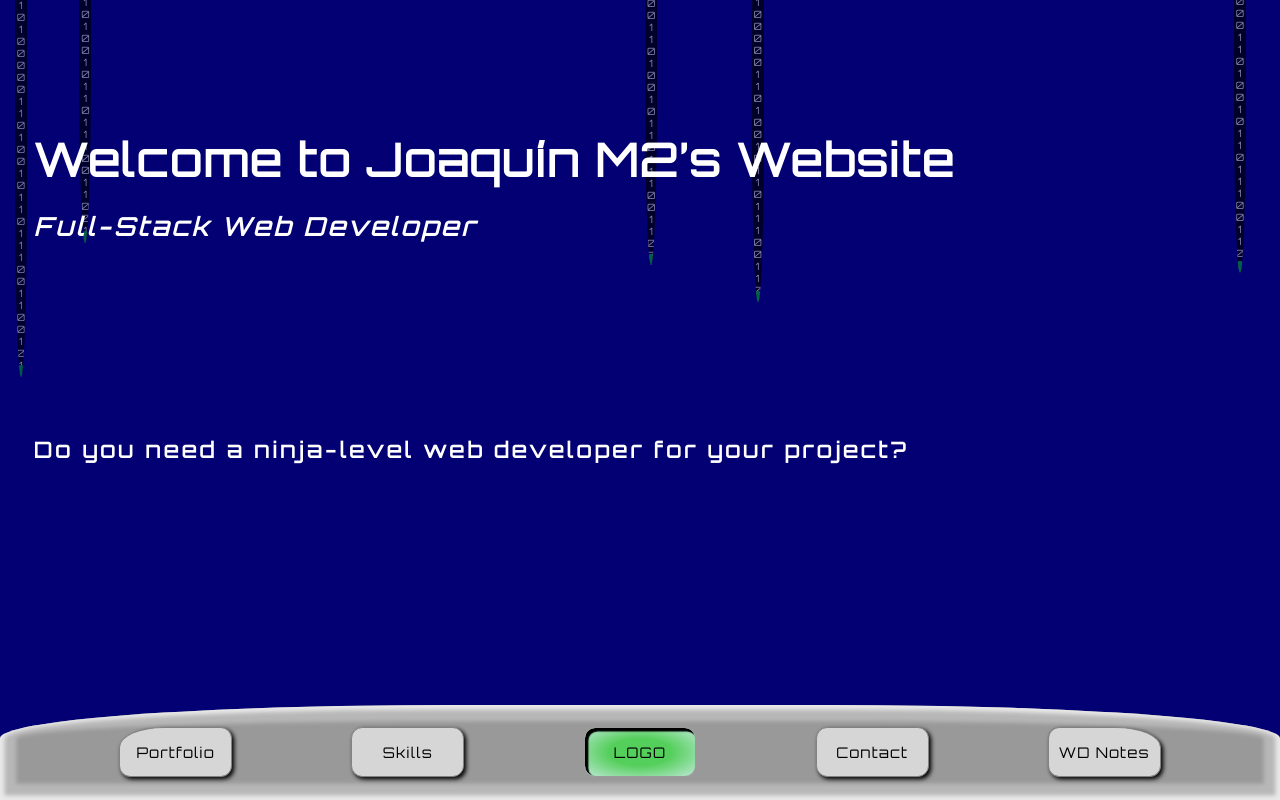
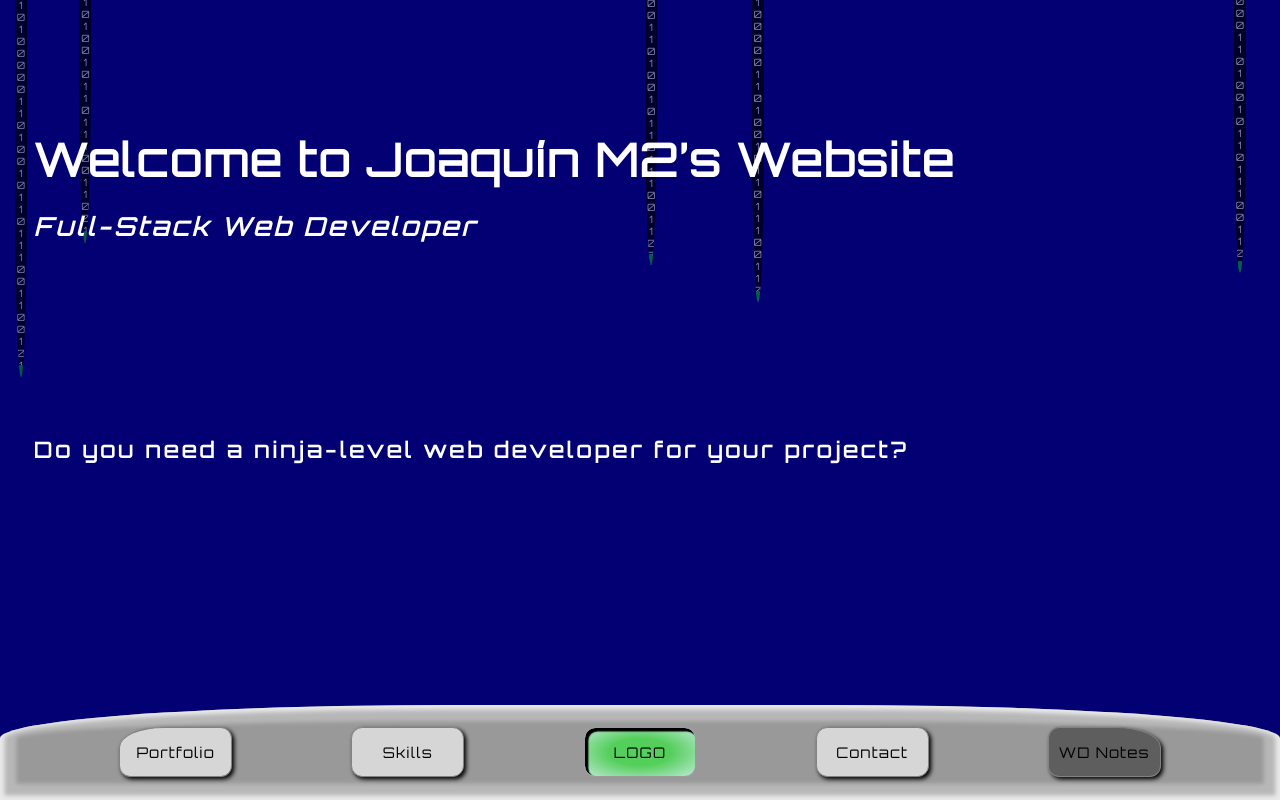
Before and after one commit to Joaquin-M2/portfolio-website, a Next.js app: page / in a window 1280 px wide. Built offline with nearby package versions, Linux system fonts and the light colour scheme.

Commit message:
Disable 'WD Notes' navbar button

```diff
--- a/components/projects/portfolio-website/nav-bar-bottom/nav-bar-bottom.js
+++ b/components/projects/portfolio-website/nav-bar-bottom/nav-bar-bottom.js
@@ -1,12 +1,10 @@
 import Link from 'next/link';
-import {useRouter} from 'next/router';
+import { useRouter } from 'next/router';
 import Button_NavBarBottom from './button/button';
 
 import styles from './nav-bar-bottom.module.scss';
 
-
 function NavBarBottom(props) {
-
   // useEffect(() => {
   //     const navBarBottom = document.getElementById('navBarBottom');
   //     let currentPath = window.location.pathname.substring(1, 5)
@@ -17,11 +15,16 @@ function NavBarBottom(props) {
   const router = useRouter();
 
   return (
-        <nav className={`${styles.navBarBottom} ${props.additionalStyles}`} id="navBarBottom">
+    <nav
+      className={`${styles.navBarBottom} ${props.additionalStyles}`}
+      id="navBarBottom"
+    >
       <Link href="/portfolio/projects">
         <a>
           <Button_NavBarBottom
-                        additionalStyles={`${styles.firstButton} ${router.pathname.startsWith('/portfolio') ? styles.active : null}`}
+            additionalStyles={`${styles.firstButton} ${
+              router.pathname.startsWith('/portfolio') ? styles.active : null
+            }`}
           >
             Portfolio
           </Button_NavBarBottom>
@@ -29,36 +32,51 @@ function NavBarBottom(props) {
       </Link>
       <Link href="/skills/frontend">
         <a>
-                    <Button_NavBarBottom additionalStyles={router.pathname.startsWith('/skills') ? styles.active : null}>
+          <Button_NavBarBottom
+            additionalStyles={
+              router.pathname.startsWith('/skills') ? styles.active : null
+            }
+          >
             Skills
           </Button_NavBarBottom>
         </a>
       </Link>
       <Link href="/">
         <a>
-                    <Button_NavBarBottom additionalStyles={router.pathname === '/' ? styles.active : null}>
+          <Button_NavBarBottom
+            additionalStyles={router.pathname === '/' ? styles.active : null}
+          >
             LOGO
           </Button_NavBarBottom>
         </a>
       </Link>
       <Link href="/contact">
         <a>
-                    <Button_NavBarBottom additionalStyles={router.pathname === '/contact' ? styles.active : null}>
+          <Button_NavBarBottom
+            additionalStyles={
+              router.pathname === '/contact' ? styles.active : null
+            }
+          >
             Contact
           </Button_NavBarBottom>
         </a>
       </Link>
-            <Link href="/web-development-notes">
-                <a>
+      {/* <Link href="/web-development-notes">
+        <a> */}
       <Button_NavBarBottom
-                        additionalStyles={`${styles.lastButton} ${router.pathname.startsWith('/web-development-notes') ? styles.active : null}`}
+        additionalStyles={`${styles.lastButton} ${styles.disabledButton}`}
+        // additionalStyles={`${styles.lastButton} ${styles.disabledButton} ${
+        //   router.pathname.startsWith('/web-development-notes')
+        //     ? styles.active
+        //     : null
+        // }`}
       >
         WD Notes
       </Button_NavBarBottom>
-                </a>
-            </Link>
+      {/* </a>
+      </Link> */}
     </nav>
-    )
+  );
 }
 
 export default NavBarBottom;
--- a/components/projects/portfolio-website/nav-bar-bottom/nav-bar-bottom.module.scss
+++ b/components/projects/portfolio-website/nav-bar-bottom/nav-bar-bottom.module.scss
@@ -17,14 +17,6 @@
 
   border-top-left-radius: 35%;
   border-top-right-radius: 35%;
-
-  // & a button:first-of-type {
-  //     border-top-left-radius: 40%;
-  // }
-
-  // & a button:nth-last-of-type(1) {
-  //     border-top-right-radius: 40%;
-  // }
   z-index: 3;
   margin-top: auto;
 }
@@ -50,3 +42,58 @@
     display: none;
   }
 }
+
+.disabledButton {
+  background-color: $color-more-intense-grey;
+  overflow: visible;
+
+  &:hover {
+    cursor: not-allowed;
+    background-color: $color-more-intense-grey;
+    color: transparent;
+
+    &::after {
+      // transform: rotate(0deg);
+      // border: none;
+      // background-color: $color-more-intense-grey;
+      // left: 0;
+      // opacity: 1;
+
+      content: 'Under construction!';
+      font-size: 1rem;
+      color: white;
+      background-color: $color-more-intense-grey;
+      border-radius: 0 5rem 0 0;
+      border: none;
+      position: absolute;
+      top: 1rem;
+      left: 0;
+
+      transform: rotate(0deg);
+      width: 100%;
+      height: 0rem;
+      opacity: 1;
+    }
+  }
+
+  &::after {
+    content: 'Under construction!';
+    font-size: 1rem;
+    color: white;
+    background-color: $color-more-intense-grey;
+    border-radius: 0 5rem 0 0;
+    border: none;
+    position: absolute;
+    top: 1rem;
+    left: 0;
+
+    transform: rotate(0deg);
+    width: 100%;
+    height: 0rem;
+    opacity: 0;
+  }
+
+  &:active {
+    background-image: radial-gradient(rgb(221, 32, 32) 40%, #bbe8d3);
+  }
+}
```
Lines whose indentation alone changed are shown as unchanged.
